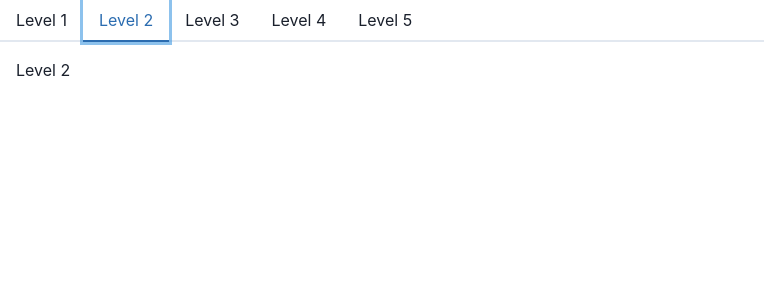
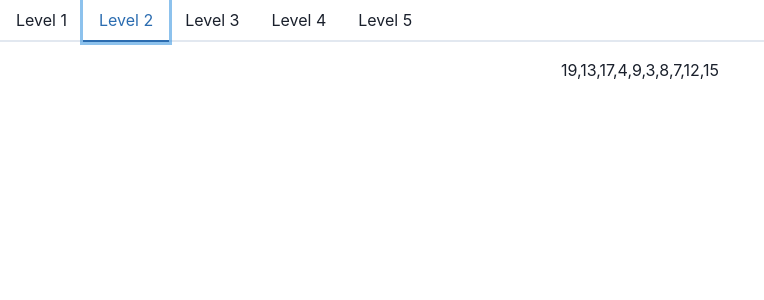
Before and after one commit to ShaimaaAliECE/se3350_project-group-7, a React (Create React App) app in the folder client/: page / in a window 1280 px wide. Both pictures are taken after a click on the tab "Level 2". Shown: the top 300 px of the page, without its empty margins (0-764 px from the left). Built offline with nearby package versions, Linux system fonts and the light colour scheme.

Commit message:
level2 begin

```diff
--- a/client/src/App.tsx
+++ b/client/src/App.tsx
@@ -1,6 +1,7 @@
 import React, { useState } from "react";
 import { ChakraProvider, Select, Container } from "@chakra-ui/react";
 import Demo from "./components/Demo";
+import Level2 from "./components/Level2";
 import { Tabs, TabList, TabPanels, Tab, TabPanel } from '@chakra-ui/react';
 import { Button } from "@chakra-ui/react";
 
@@ -45,9 +46,10 @@ function App() {
               <br></br>
               <Button>Start</Button>
             </Container>
+            <Demo />
           </TabPanel>
           <TabPanel>
-      <p>Level 2</p>
+            <Level2 />
           </TabPanel>
           <TabPanel>
             <p>Level 3</p>
--- /dev/null
+++ b/client/src/components/Level2.tsx
@@ -0,0 +1,14 @@
+import React from "react";
+import { Box, Flex, Button, Container } from "@chakra-ui/react";
+import useGame from "../hooks/useGame";
+
+export default function Level2() {
+    const game = useGame();
+    let i = 1
+    return (
+        <Container centerContent>
+            <h1>{game.steps[0].value.toString()}</h1>
+
+        </Container>
+    )
+}
```
Lines whose indentation alone changed are shown as unchanged.
